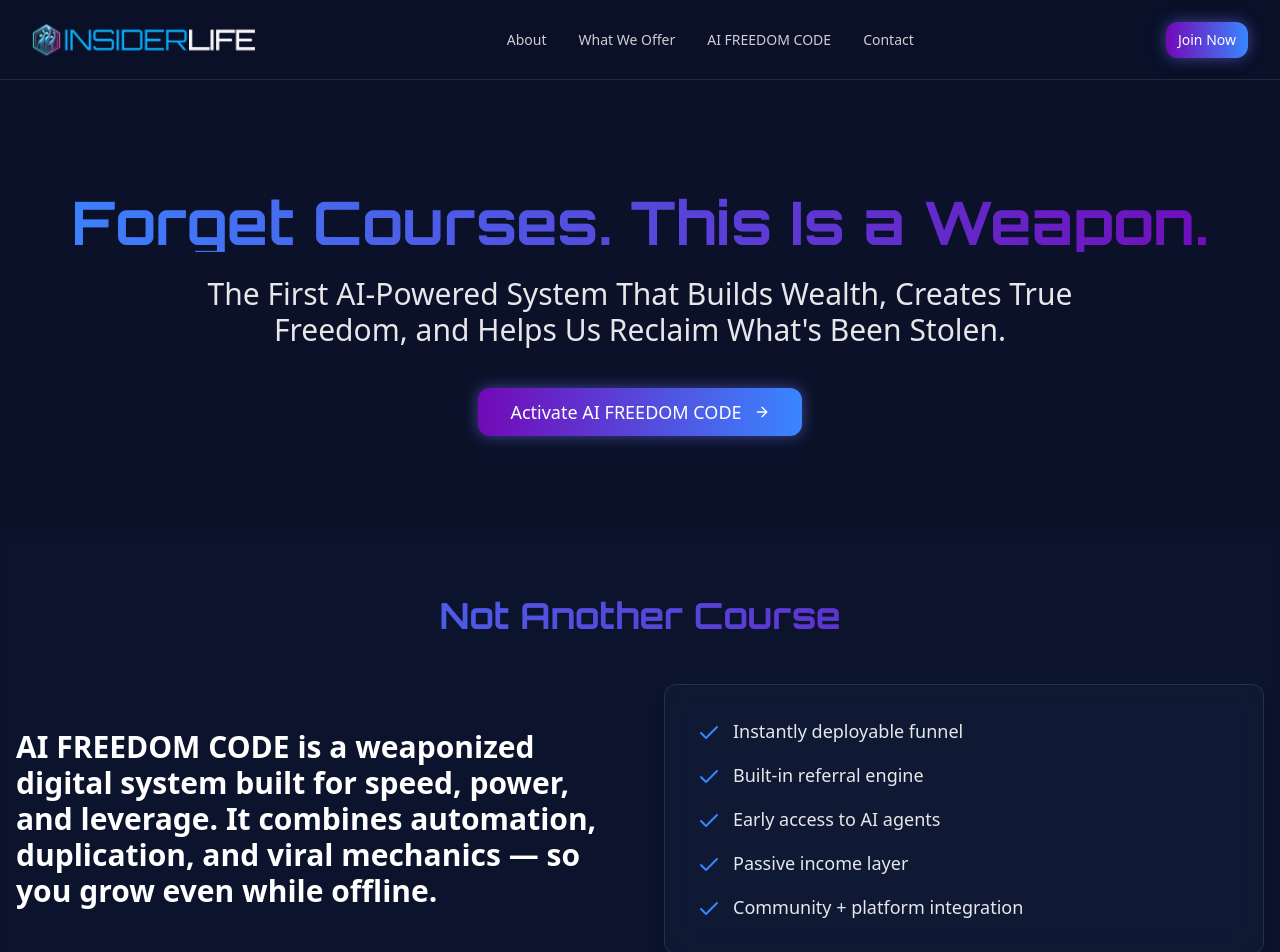
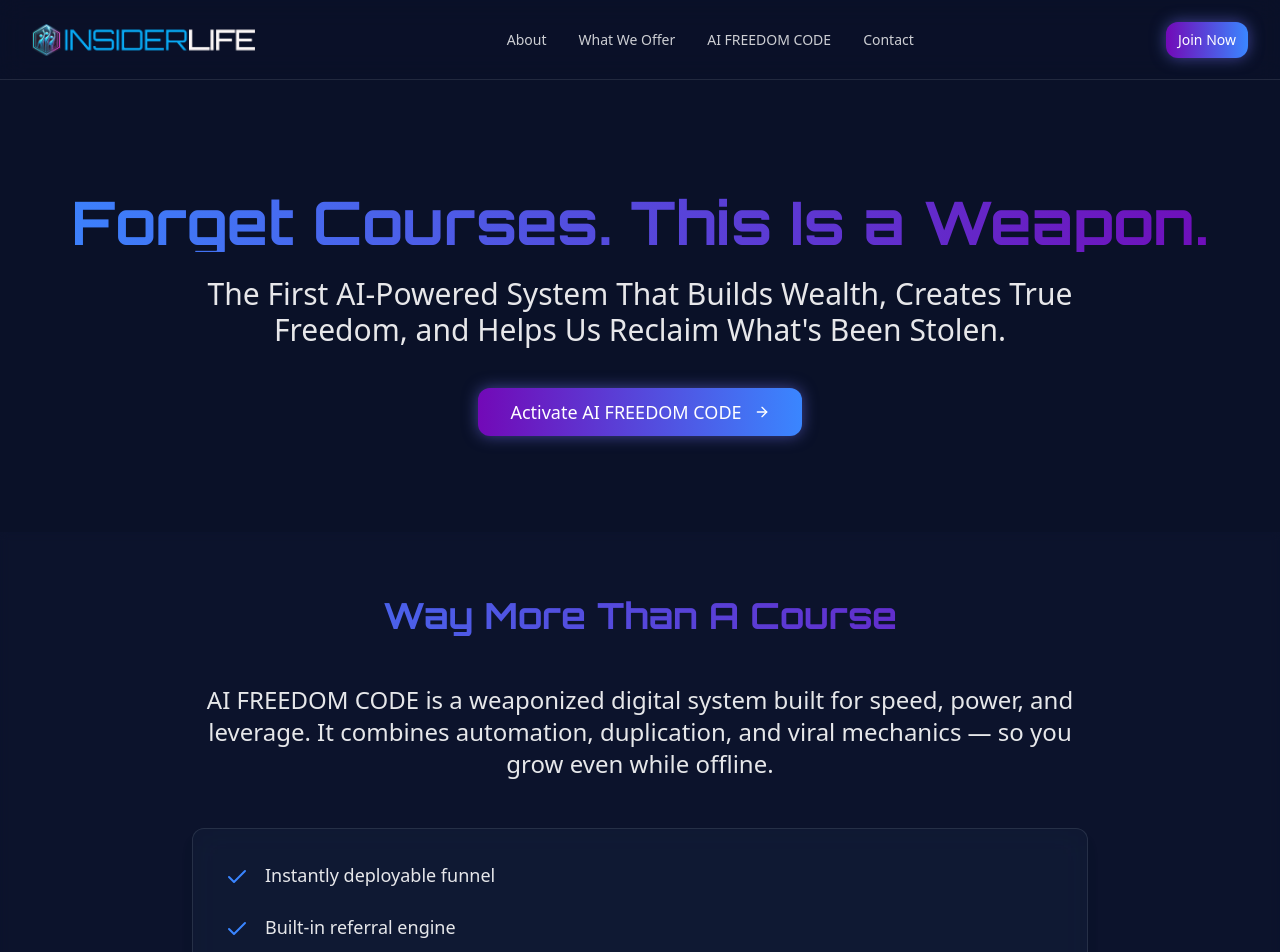
Before and after one commit to TokenomixLabs/insiderlife-lander, a React (Vite) app: page /aifreedomcode in a window 1280 px wide. Shown: the top 952 px of the page. Built offline with nearby package versions, Linux system fonts and the light colour scheme.

Commit message:
Refactor: Improve overview section formatting
Restructure the overview section to improve readability and visual appeal.

```diff
--- a/src/pages/AiFreedomCode.tsx
+++ b/src/pages/AiFreedomCode.tsx
@@ -38,36 +38,34 @@ const AiFreedomCode: React.FC = () => {
         {/* Overview Section */}
         <section className="container mx-auto px-4 py-16 bg-insiderDark-light/20 backdrop-blur-sm">
           <h2 className="text-3xl md:text-4xl font-bold mb-12 text-center font-orbitron text-gradient">
-            Not Another Course
+            Way More Than A Course
           </h2>
 
-          <div className="grid grid-cols-1 md:grid-cols-2 gap-12 items-center">
-            <div>
-              <p className="text-2xl md:text-3xl font-semibold leading-relaxed text-white">
-                AI FREEDOM CODE is a weaponized digital system built for speed, power, and leverage.
-                It combines automation, duplication, and viral mechanics — so you grow even while offline.
-              </p>
-            </div>
+          <div className="flex flex-col items-center max-w-4xl mx-auto">
+            <p className="text-xl md:text-2xl leading-relaxed text-white/90 mb-12 text-center">
+              AI FREEDOM CODE is a weaponized digital system built for speed, power, and leverage.
+              It combines automation, duplication, and viral mechanics — so you grow even while offline.
+            </p>
 
-            <div className="glass-card p-8">
-              <ul className="space-y-4">
-                <li className="flex items-start gap-3">
+            <div className="glass-card p-8 w-full">
+              <ul className="space-y-6">
+                <li className="flex items-start gap-4">
                   <Check className="h-6 w-6 text-insiderBlue mt-1 flex-shrink-0" />
                   <span className="text-lg text-white/90">Instantly deployable funnel</span>
                 </li>
-                <li className="flex items-start gap-3">
+                <li className="flex items-start gap-4">
                   <Check className="h-6 w-6 text-insiderBlue mt-1 flex-shrink-0" />
                   <span className="text-lg text-white/90">Built-in referral engine</span>
                 </li>
-                <li className="flex items-start gap-3">
+                <li className="flex items-start gap-4">
                   <Check className="h-6 w-6 text-insiderBlue mt-1 flex-shrink-0" />
                   <span className="text-lg text-white/90">Early access to AI agents</span>
                 </li>
-                <li className="flex items-start gap-3">
+                <li className="flex items-start gap-4">
                   <Check className="h-6 w-6 text-insiderBlue mt-1 flex-shrink-0" />
                   <span className="text-lg text-white/90">Passive income layer</span>
                 </li>
-                <li className="flex items-start gap-3">
+                <li className="flex items-start gap-4">
                   <Check className="h-6 w-6 text-insiderBlue mt-1 flex-shrink-0" />
                   <span className="text-lg text-white/90">Community + platform integration</span>
                 </li>
```
